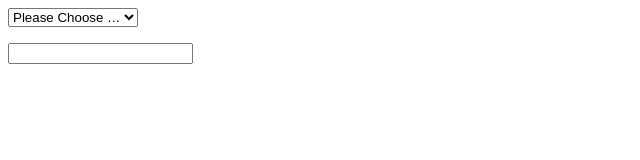
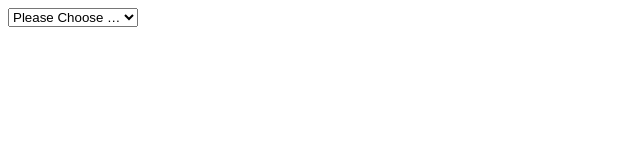
Before and after one commit to SSWebTechSolutions/Test, a plain HTML site: page index.html in a window 1280 px wide. Shown: the whole page, without its empty margins (0-640 px from the left). Drawn offline with nearby package versions, Linux system fonts and the light colour scheme.

Commit message:
Update index.html

```diff
--- a/index.html
+++ b/index.html
@@ -15,7 +15,7 @@
 
   </select>
   <p id="value" value="" ></p>
-  <input type="text" id="value" value="">
+
 </form>
 <script>
   $("#rate-value").change(function() {
```
